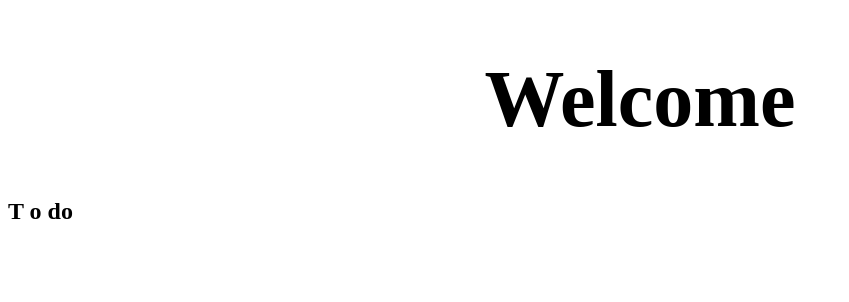
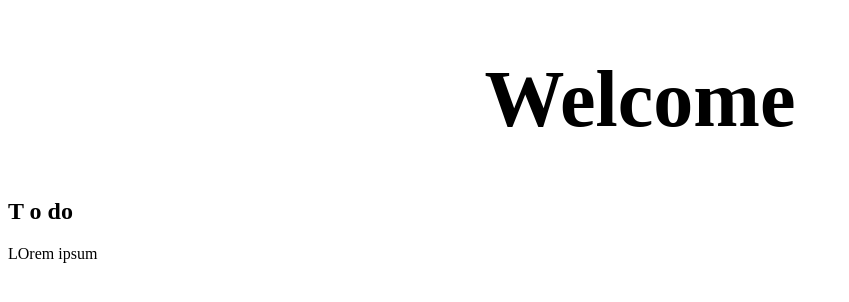
Before and after one commit to AnujY77111/test, a plain HTML site: page index.html in a window 1280 px wide. Shown: the whole page, without its empty margins (0-849 px from the left). Drawn offline with Linux system fonts and the light colour scheme.

Commit message:
added paragraph

```diff
--- a/index.html
+++ b/index.html
@@ -8,5 +8,6 @@
 <body>
     <h1 style="text-align: center; font-size:5rem;">Welcome</h1>
     <h2>T  o  do </h2>
+<p>LOrem ipsum</p>
 </body>
 </html>
```
